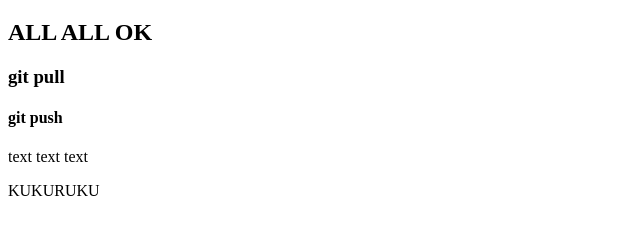
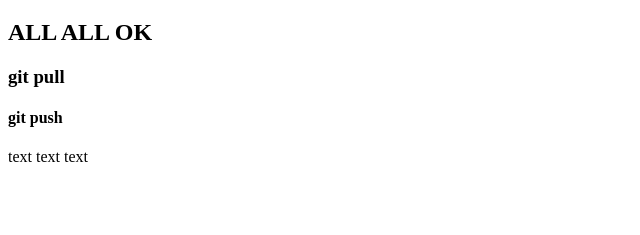
Before and after one commit to AnatoliiDev/testgit, a plain HTML site: page index.html in a window 1280 px wide. Shown: the part 61-296 px from the top of the page, without its empty margins (0-640 px from the left). Drawn offline with Linux system fonts and the light colour scheme.

Commit message:
deleted p

```diff
--- a/index.html
+++ b/index.html
@@ -10,6 +10,5 @@
 	<h3>git pull</h3>
 	<h4>git push</h4>
 	<span>text text text</span>
-	<p>KUKURUKU</p>
 </body>
 </html>
```
